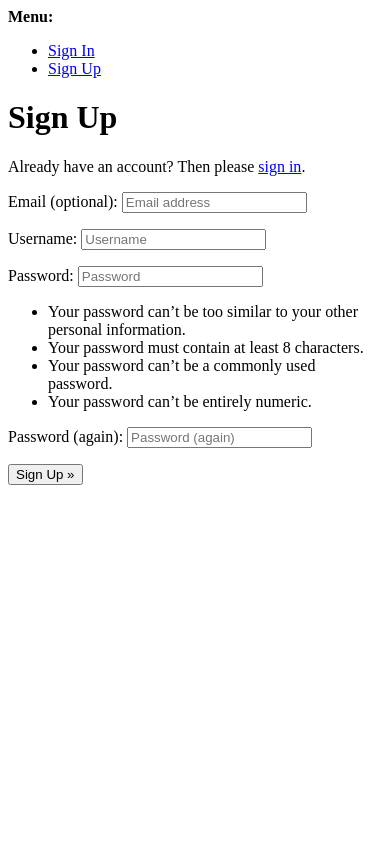
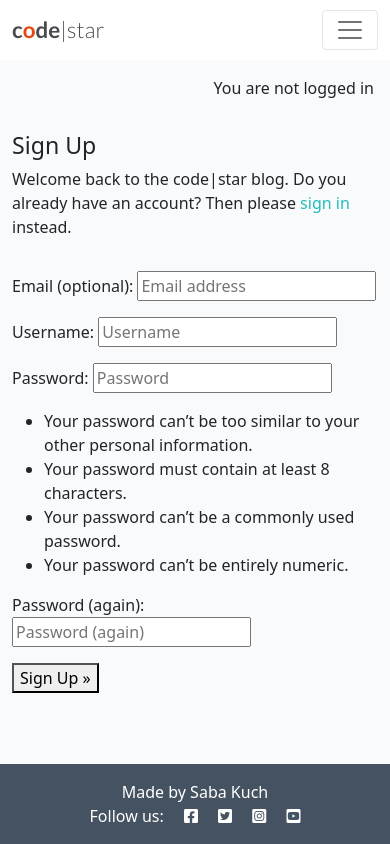
Before and after one commit to zabokaa/djangoBlog, a Django app: page /accounts/signup/ in a window 390 px wide. Run offline with Django 4.2, Linux system fonts and the light colour scheme; parts of the project's set-up code (start-up, migrations or seed data) failed here and were passed over; some libraries are stand-ins or nearby versions.

Commit message:
style sign up

```diff
--- a/templates/account/signup.html
+++ b/templates/account/signup.html
@@ -1,13 +1,25 @@
-{% extends "account/base.html" %}
+{% extends "base.html" %}
 
 {% load i18n %}
 
 {% block head_title %}{% trans "Signup" %}{% endblock head_title %}
 
 {% block content %}
-<h1>{% trans "Sign Up" %}</h1>
+<div class="container">
+  <div class="row">
+    <div class="col-md-8 mt-3 offset-md-2">
+      <h3>{% trans "Sign Up" %}</h3>
 
-<p>{% blocktrans %}Already have an account? Then please <a href="{{ login_url }}">sign in</a>.{% endblocktrans %}</p>
+<p>{% blocktrans %}
+  Welcome back to the code|star blog.
+        Do you already have an account? Then please
+        <a class="link" href="{{ login_url }}">sign in</a>
+        instead.
+      {% endblocktrans %}</p>
+    </div>
+  </div>
+  <div class="row">
+    <div class="col-md-8 mt-3 offset-md-2">
 
 <form class="signup" id="signup_form" method="post" action="{% url 'account_signup' %}">
   {% csrf_token %}
```
